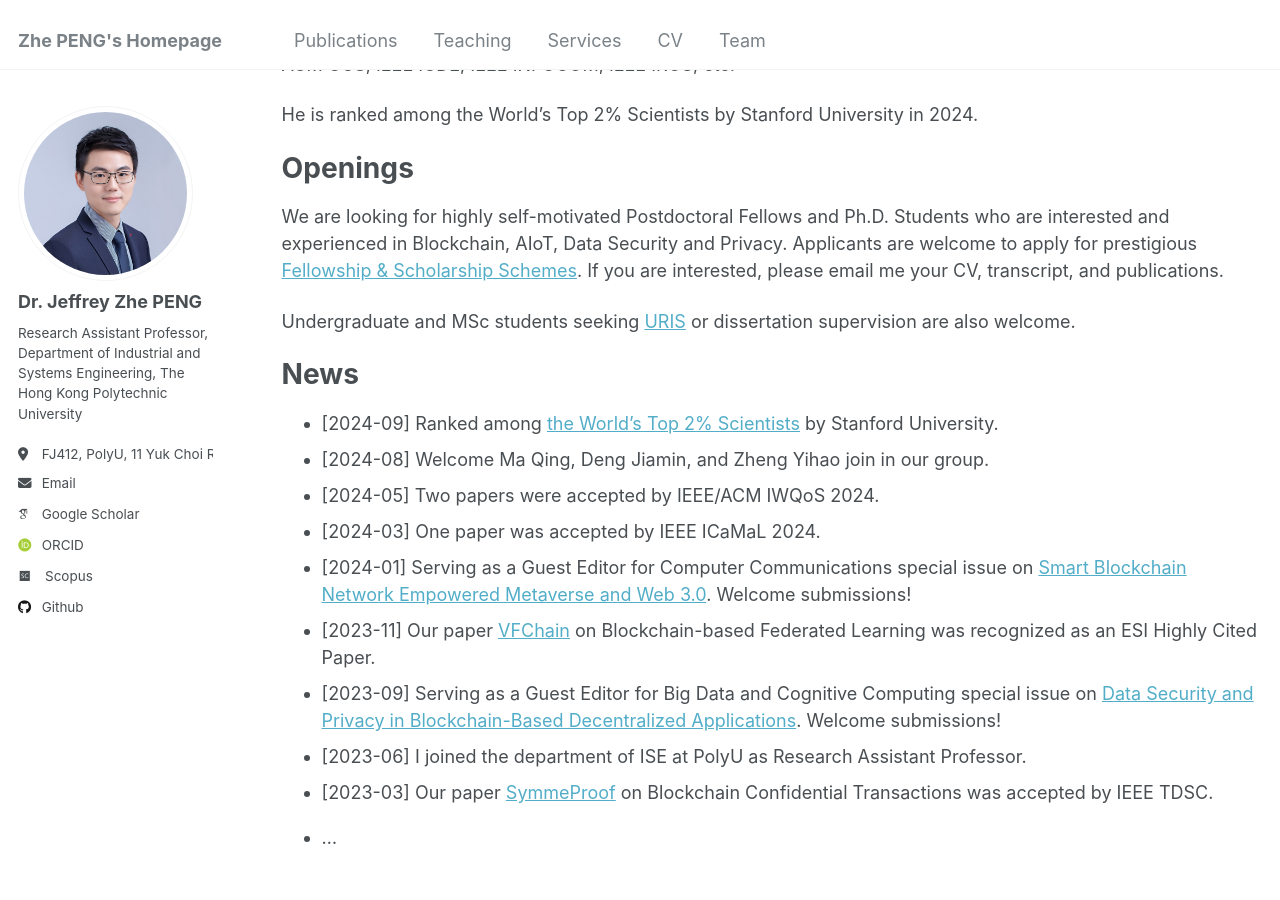
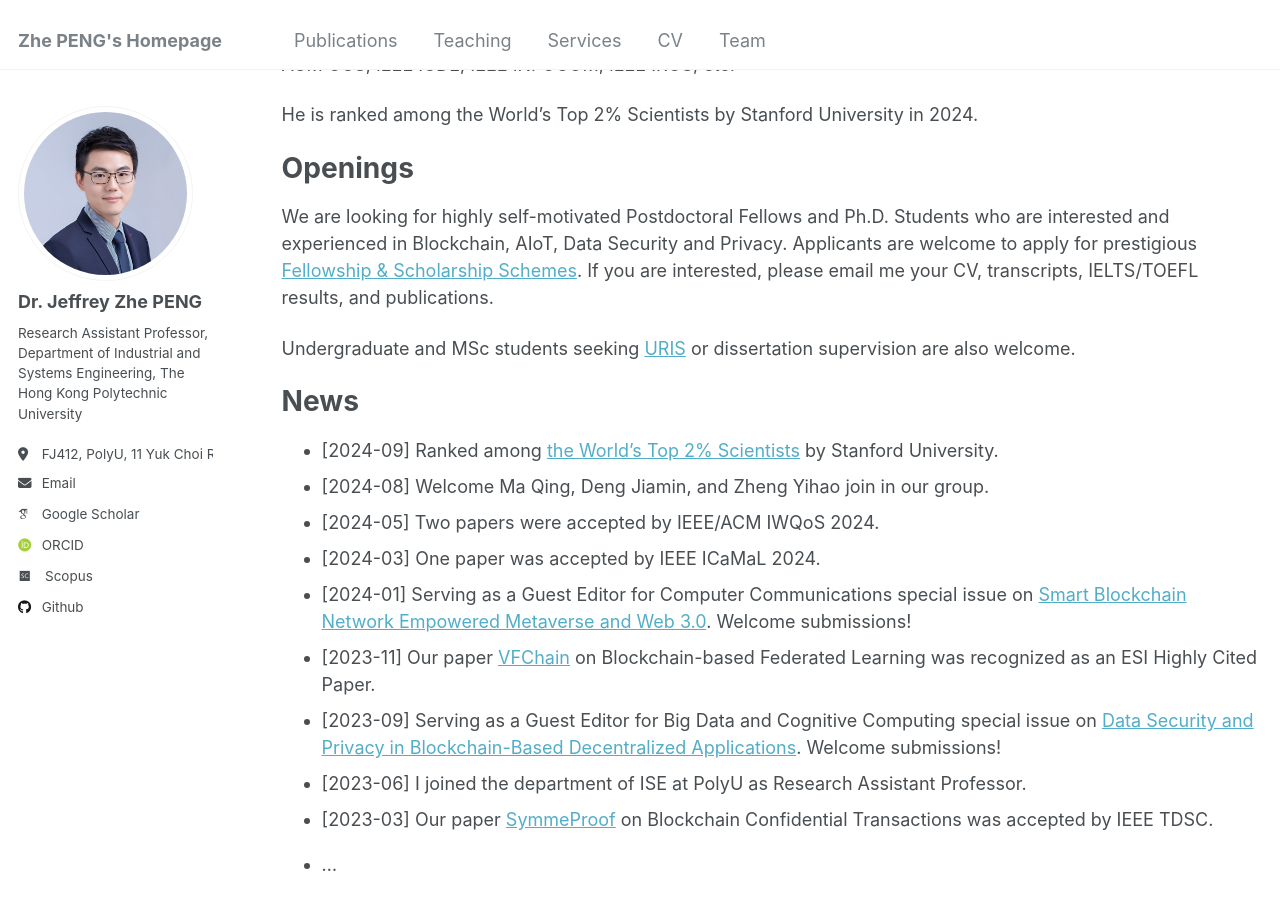
Before and after one commit to PENG-Zhe/peng-zhe.github.io, a Jekyll site: the page built from _pages/about.md, in a window 1280 px wide and 900 px high, scrolled down 445 px. Built offline with Jekyll 4.4.1, drawn with Linux system fonts in a browser that asks for light colours; some web fonts are replaced.

Commit message:
Update about.md

```diff
--- a/_pages/about.md
+++ b/_pages/about.md
@@ -19,7 +19,7 @@ He is ranked among the World’s Top 2% Scientists by Stanford University in 202
 
 
 # Openings
-We are looking for highly self-motivated Postdoctoral Fellows and Ph.D. Students who are interested and experienced in Blockchain, AIoT, Data Security and Privacy. Applicants are welcome to apply for prestigious [Fellowship & Scholarship Schemes](https://www.polyu.edu.hk/gs/prospective-students/fellowship-scholarship-schemes/){:target="_blank"}. If you are interested, please email me your CV, transcript, and publications.
+We are looking for highly self-motivated Postdoctoral Fellows and Ph.D. Students who are interested and experienced in Blockchain, AIoT, Data Security and Privacy. Applicants are welcome to apply for prestigious [Fellowship & Scholarship Schemes](https://www.polyu.edu.hk/gs/prospective-students/fellowship-scholarship-schemes/){:target="_blank"}. If you are interested, please email me your CV, transcripts, IELTS/TOEFL results, and publications.
 
 Undergraduate and MSc students seeking [URIS](https://www.polyu.edu.hk/gs/ug-research/uris/about-uris/){:target="_blank"} or dissertation supervision are also welcome.
 
```
